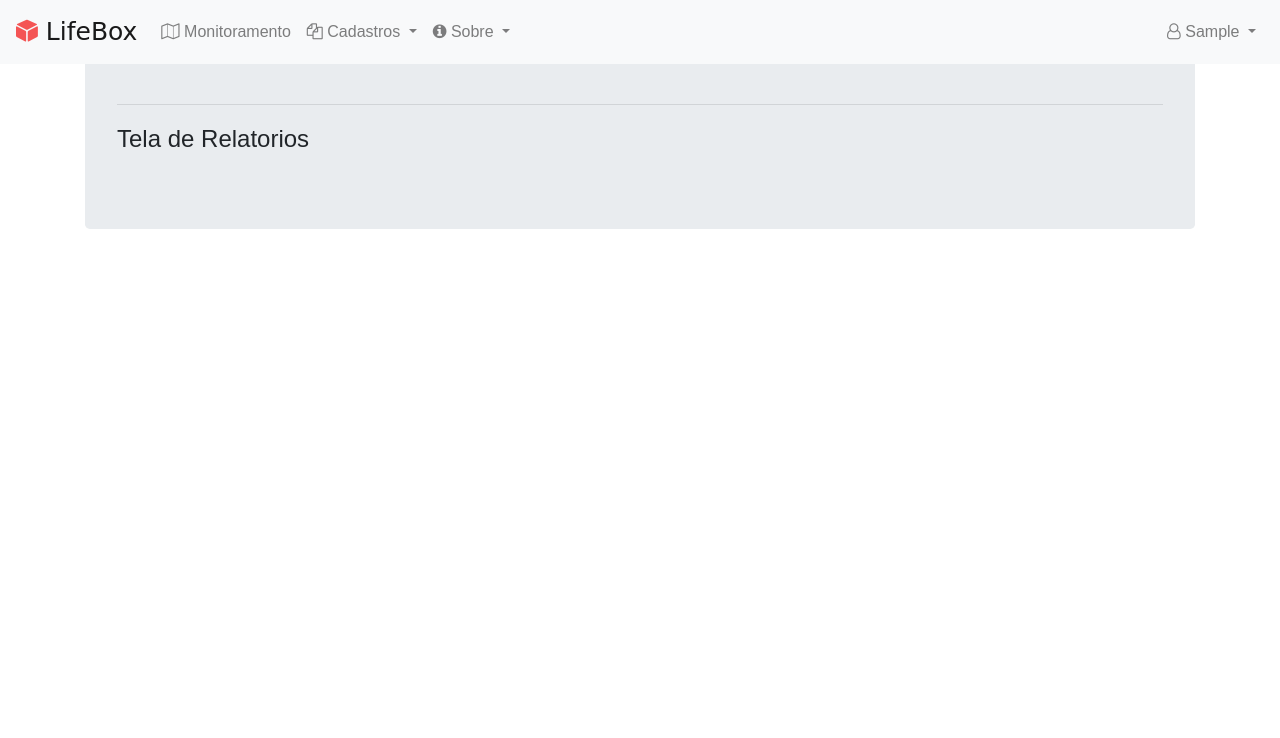
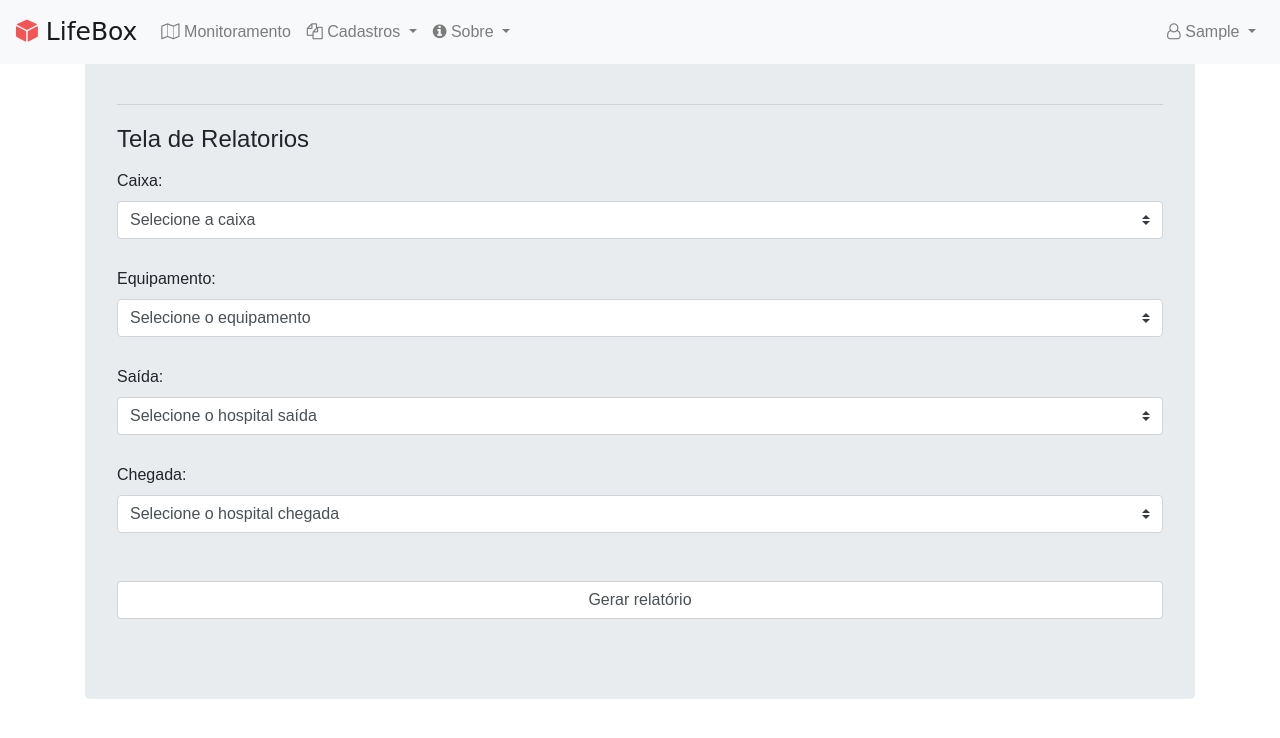
Before and after one commit to wilhsms/lifebox, a Django app: page /relatorios/relatorios/ in a window 1280 px wide. Shown: the top 738 px of the page. Run offline with Django 3.2, Linux system fonts and the light colour scheme; the visitor is signed in with stand-in values (Sample User, id 1); data that the repository does not hold is empty; some libraries are stand-ins or nearby versions; some web fonts are replaced.

Commit message:
Add files via upload

```diff
--- a/relatorios/templates/report.html
+++ b/relatorios/templates/report.html
@@ -1,6 +1,7 @@
 {% extends "base.html" %}
 <!---->
 {% load account_tags %}
+{% load staticfiles %}
 <!---->
 {% load bootstrap4 %}
 <!---->
@@ -8,21 +9,78 @@
 <!---->
 {% block content %}
 <div class="jumbotron">
-  <form action="#" method="post">
     <div class="row">
       <div class="col-sm-12">
 
       </div>
     </div>
-    <hr> {% csrf_token %}
+    <hr>
 
     <fieldset>
       <legend>Tela de Relatorios</legend>
+      <div class="container">
+                <form method="post" class="form-group" action="{% url 'exibir_relatorios' %}">
+                  {% csrf_token %}
+                  <div class="row">
+                    <label for="caixa" class="form-text">Caixa:</label>
+                  </div>
+                  <div class="row">
+                    <select class="custom-select col-md-12"  name="caixa">
+                      <option class="form-control">Selecione a caixa</option>
+                      {%for caixa in caixas%}
+                      <option class="form-control" value="{{caixa.id}}">{{caixa.idCaixa}}</option>
+                        {% endfor %}
+                    </select>
+                  </div>
+                  <br>
+                    <div class="row">
+                      <label for="equipamento" class="form-text">Equipamento:</label>
+                    </div>
+                    <div class="row">
+                      <select class="custom-select col-md-12" name="equipamento">
+                        <option class="form-control" value="">Selecione o equipamento</option>
+                        {%for equipamento in equipamentos%}
+                        <option class="form-control" value="{{equipamento.id}}">{{equipamento.nome}}</option>
+                        {% endfor %}
+                      </select>
+                    </div>
+                    <br>
+                    <div class="row">
+                      <label for="hospital_saida" class="form-text">Saída:</label>
+                    </div>
+
+                    <div class="row">
+                      <select class="custom-select col-md-12" name="hospital_saida">
+                        <option class="form-control" value="">Selecione o hospital saída</option>
+                        {%for hospital_saida in hospitais%}
+                        <option class="form-control" value="{{hospital_saida.id}}">{{hospital_saida.nome}}</option>
+                        {% endfor %}
+                      </select>
+                    </div>
+                    <br>
+                    <div class="row">
+                      <label for="hospital_chegada" class="form-text">Chegada:</label>
+                    </div>
+
+                    <div class="row">
+                      <select class="custom-select col-md-12" name="hospital_chegada">
+                        <option class="form-control" value="">Selecione o hospital chegada</option>
+                        {%for hospital_chegada in hospitais%}
+                        <option class="form-control" value="{{hospital_chegada.id}}">{{hospital_chegada.nome}}</option>
+                        {% endfor %}
+                      </select>
+                    </div>
+                    <br>
+                      <br>
+                        <div class="row">
+                          <input type="submit" id="gerar_relatorio" class="form-control col-md-12" value="Gerar relatório">
+                        </div>
+              </form>
 
 
+            </div>
 
-    </fieldset>
-  </form>
+          </fieldset>
 </div>
 
 {% endblock %}
--- a/relatorios/views.py
+++ b/relatorios/views.py
@@ -3,12 +3,43 @@ from django.shortcuts import render
 # Create your views here.
 from django.contrib.auth.decorators import login_required
 from django.shortcuts import render, redirect,get_object_or_404
-
+from django.db.models import Q
 from django.core.paginator import Paginator, EmptyPage, InvalidPage
 from django.conf import settings
+from core.models import *
 
 ###################################################################################################
 # modolo de monitoramento
 @login_required
 def relatorios(request):
-    return render(request, 'report.html')
+    #Selecr * from Caixas
+    if request.method == "POST":
+
+        caixa_filtro=request.POST.get("caixa")
+        equipamento_filtro=request.POST.get("equipamento")
+        hospital_saida_filtro=request.POST.get("hospital_saida")
+        hospital_chegada_filtro=request.POST.get("hospital_chegada")
+
+        # query = Caixa.objects.filter(Caixa__idCaixa="CX000")
+
+        #para retornar todo o banco caso algum campo vazio.
+        #resultado = ""
+        #if caixa_filtro == "" and equipamento_filtro == ""  and ...:
+            #resultado = Viagem.Objects.all()
+
+        #realizando o filtro utilizando o ou para valores nulos serem aceitos
+        resultado = Viagem.objects.filter(Q(caixa__id=caixa_filtro) |
+                                         Q(equipamento__id=equipamento_filtro) |
+                                         Q(localPartida__id=hospital_saida_filtro) |
+                                         Q(localChegada__id=hospital_chegada_filtro))
+
+
+        #equipamento=equipamento_filtro,
+        #localChegada=hospital_chegada_filtro,
+        #localPartida=hospital_saida_filtro)
+        print(resultado)
+
+    caixas = Caixa.objects.all()
+    equipamentos = Equipamento.objects.all()
+    hospitais = Hospital.objects.all()
+    return render(request, 'report.html', {'caixas' : caixas , 'equipamentos':equipamentos, 'hospitais':hospitais})
```
Also changed, not shown: 6 other files.
